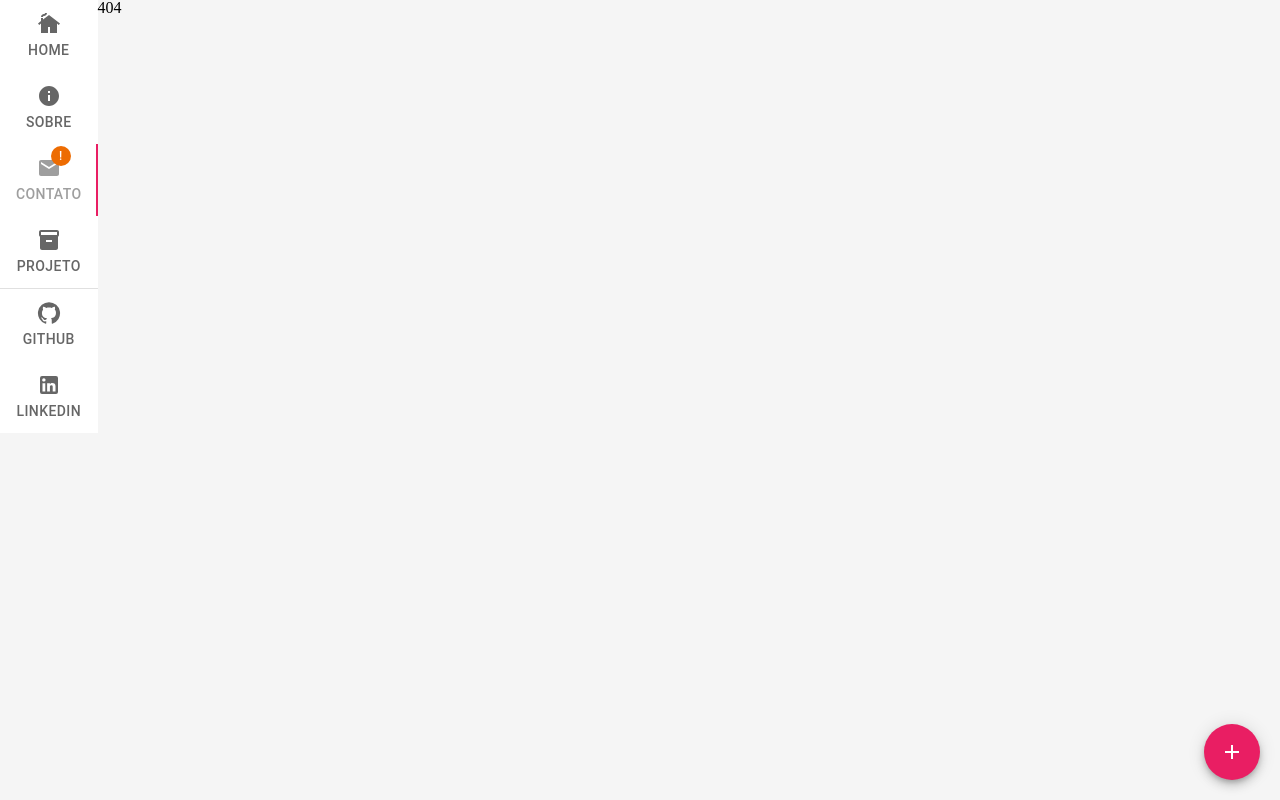
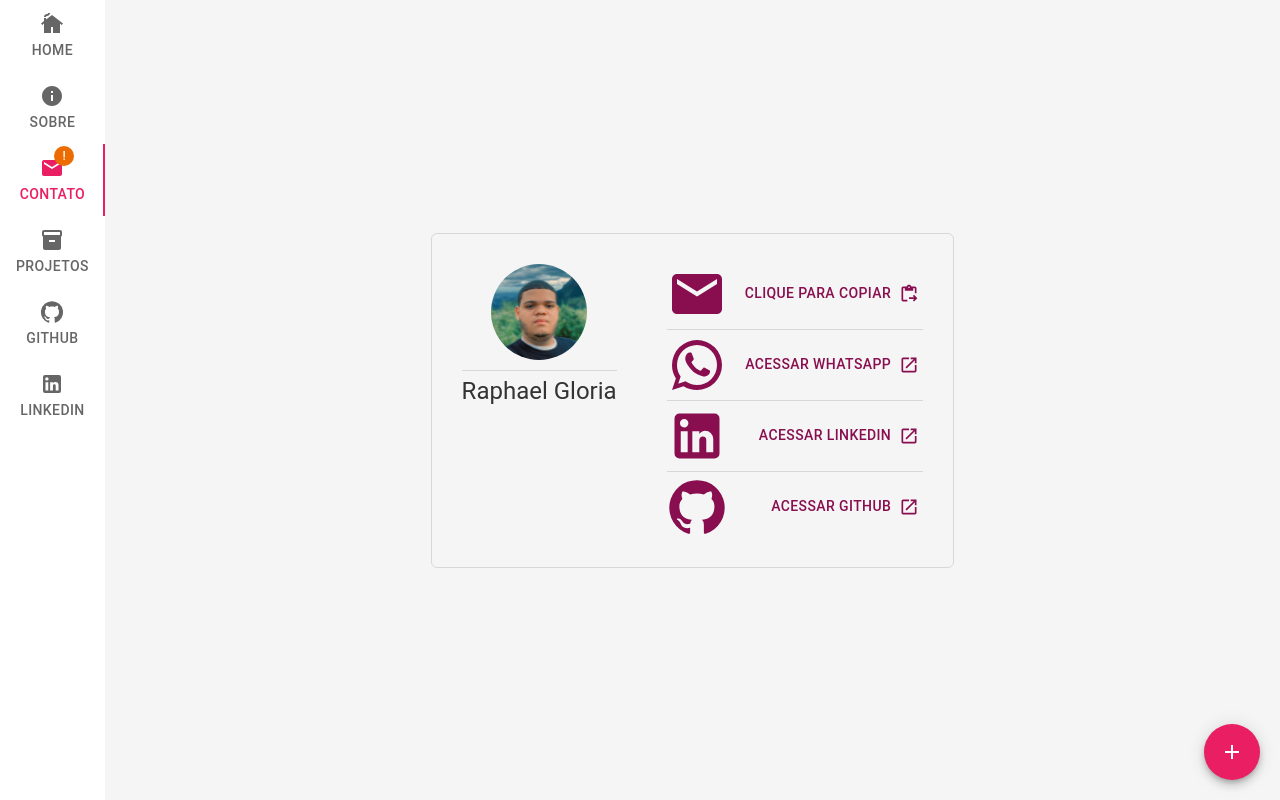
Before and after one commit to rapha021/portfolio-rapha, a React (Vite) app: page /contact in a window 1280 px wide. Before the commit this address had no page. Built offline with nearby package versions, Linux system fonts and the light colour scheme.

Commit message:
feat: added contact page | fix: refatored some codes | feat: added some animations

```diff
--- a/src/Components/Card/index.tsx
+++ b/src/Components/Card/index.tsx
@@ -27,6 +27,7 @@ const CardProj = ({
       <Card
         sx={{
           maxWidth: { xs: "300px", md: "350px" },
+          height: "100%",
           display: "flex",
           flexDirection: "column",
           justifyContent: "space-between",
--- a/src/Components/Header/index.tsx
+++ b/src/Components/Header/index.tsx
@@ -5,6 +5,8 @@ import {
   Grid,
   IconButton,
   Link,
+  LinkProps,
+  LinkTypeMap,
   ListItem,
   ListItemButton,
   ListItemIcon,
@@ -24,17 +26,29 @@ import InventoryIcon from "@mui/icons-material/Inventory"
 import GitHubIcon from "@mui/icons-material/GitHub"
 import LinkedInIcon from "@mui/icons-material/LinkedIn"
 
-import { useState } from "react"
+import { ReactNode, useState } from "react"
 
 import { useLocation, useNavigate } from "react-router-dom"
 import { useThemeContext } from "../../contexts/darkmode.context"
 
 import { Link as LinkRouter } from "react-router-dom"
+import { OverridableComponent } from "@mui/material/OverridableComponent"
 
-interface TabPanelProps {
+interface ITabPanelProps {
   children?: React.ReactNode
   index: number
   value: number
+}
+
+interface ITabs {
+  label: string
+  icon: JSX.Element
+  value?: string
+  component: any
+  to?: string
+  disabled?: boolean
+  href?: string
+  target?: string
 }
 
 const Header = () => {
@@ -44,7 +58,60 @@ const Header = () => {
 
   const desktop = useMediaQuery("(min-width:1200px)")
 
-  const { dark, theme } = useThemeContext()
+  const { dark } = useThemeContext()
+
+  const tabs: ITabs[] = [
+    {
+      label: "Home",
+      icon: <CottageIcon />,
+      value: "/",
+      component: LinkRouter,
+      to: "/",
+      disabled: false,
+    },
+    {
+      label: "Sobre",
+      icon: <InfoIcon />,
+      value: "/about",
+      component: LinkRouter,
+      to: "/about",
+      disabled: false,
+    },
+    {
+      label: "Contato",
+      icon: (
+        <Badge badgeContent="!" color="warning">
+          <EmailIcon />
+        </Badge>
+      ),
+      value: "/contact",
+      component: LinkRouter,
+      to: "/contact",
+      disabled: false,
+    },
+    {
+      label: "Projetos",
+      icon: <InventoryIcon />,
+      value: "/projects",
+      component: LinkRouter,
+      to: "/projects",
+    },
+    {
+      label: "GitHub",
+      icon: <GitHubIcon />,
+      component: Link,
+      href: "https://github.com/rapha021/",
+      target: "_blank",
+    },
+    {
+      label: "LinkedIn",
+      icon: <LinkedInIcon />,
+      component: Link,
+      href: "https://linkedin.com/in/raphaelgloria/",
+      target: "_blank",
+    },
+  ]
+
   return (
     <>
       {desktop ? (
@@ -57,60 +124,19 @@ const Header = () => {
         >
           <Grid item>
             <Tabs value={location} variant="scrollable" orientation="vertical">
-              <Tab
-                label="Home"
-                icon={<CottageIcon />}
-                value="/"
-                component={LinkRouter}
-                to="/"
-              />
-
-              <Tab
-                label="Sobre"
-                icon={<InfoIcon />}
-                value="/about"
-                component={LinkRouter}
-                to="/about"
-              />
-
-              <Tab
-                label="Contato"
-                icon={
-                  <Badge badgeContent="!" color="warning">
-                    <EmailIcon />
-                  </Badge>
-                }
-                value="/contact"
-                component={LinkRouter}
-                to="/contact"
-                disabled
-              />
-
-              <Tab
-                label="Projeto"
-                icon={<InventoryIcon />}
-                value="/projects"
-                component={LinkRouter}
-                to="/projects"
-              />
-
-              <Divider />
-
-              <Tab
-                label="GitHub"
-                icon={<GitHubIcon />}
-                component={Link}
-                href="https://github.com/rapha021/"
-                target="_blank"
-              />
-
-              <Tab
-                label="LinkedIn"
-                icon={<LinkedInIcon />}
-                component={Link}
-                href="https://linkedin.com/in/raphaelgloria/"
-                target="_blank"
-              />
+              {tabs.map((tab) => (
+                <Tab
+                  label={tab.label}
+                  icon={tab.icon}
+                  value={tab.value}
+                  component={tab.component}
+                  to={tab.to}
+                  disabled={tab.disabled}
+                  href={tab.href}
+                  target={tab.target}
+                  key={tab.label}
+                />
+              ))}
             </Tabs>
           </Grid>
         </Grid>
@@ -164,7 +190,6 @@ const Header = () => {
                   setOpen(false)
                 }}
                 selected={location === "/contact"}
-                disabled
               >
                 <ListItemIcon>
                   <EmailIcon />
--- a/src/Components/ThemeButton/index.tsx
+++ b/src/Components/ThemeButton/index.tsx
@@ -56,7 +56,7 @@ const ThemeButton = () => {
       <SpeedDial
         ariaLabel="Teste"
         sx={{
-          position: "absolute",
+          position: "fixed",
           bottom: "20px",
           right: "20px",
         }}
--- /dev/null
+++ b/src/Pages/Contact/index.tsx
@@ -0,0 +1,156 @@
+import {
+  ContentPasteGo,
+  Email,
+  GitHub,
+  LinkedIn,
+  OpenInNew,
+  WhatsApp,
+} from "@mui/icons-material"
+import {
+  Avatar,
+  Divider,
+  Zoom,
+  Stack,
+  Typography,
+  Button,
+  Link,
+} from "@mui/material"
+import { useState } from "react"
+import { toast } from "react-toastify"
+import { useThemeContext } from "../../contexts/darkmode.context"
+import { Container } from "./style"
+
+const Contact = () => {
+  const [email, setEmail] = useState(false)
+
+  const { dark } = useThemeContext()
+
+  return (
+    <Container>
+      <Zoom in={true} style={{ transitionDuration: "500ms" }}>
+        <Stack
+          direction={["column", "row"]}
+          border={
+            dark
+              ? "1px solid rgba(255, 255, 255, 0.12)"
+              : "1px solid rgba(0, 0, 0, 0.12)"
+          }
+          borderRadius="6px"
+          p="30px"
+          gap={["10px", "50px"]}
+          width={{ xs: "70%", sm: "max-content" }}
+        >
+          <Stack direction="column" spacing="10px" alignItems="center">
+            <Avatar
+              alt="Raphael Gloria"
+              src="/assets/rapha.jpeg"
+              sx={{ width: 96, height: 96 }}
+            />
+
+            <Typography variant="h5" lineHeight="40px">
+              <Divider />
+              Raphael Gloria
+            </Typography>
+          </Stack>
+
+          <Stack direction="column" spacing="5px">
+            <Stack
+              direction="row"
+              spacing="10px"
+              alignItems="center"
+              justifyContent="space-between"
+            >
+              <Email color="secondary" sx={{ fontSize: "60px" }} />
+
+              <Button
+                variant="text"
+                color="secondary"
+                endIcon={<ContentPasteGo />}
+                onClick={() => {
+                  setEmail(true)
+                  navigator.clipboard.writeText("rapha.gloria@gmail.com")
+                  toast.info("Email copiado!", {
+                    autoClose: 2300,
+                    theme: dark ? "dark" : "light",
+                  })
+
+                  setTimeout(() => {
+                    setEmail(false)
+                  }, 3000)
+                }}
+              >
+                {email ? "Email copiado!" : "Clique para copiar"}
+              </Button>
+            </Stack>
+            <Divider />
+
+            <Stack
+              direction="row"
+              spacing="10px"
+              alignItems="center"
+              justifyContent="space-between"
+            >
+              <WhatsApp color="secondary" sx={{ fontSize: "60px" }} />
+              <Button
+                variant="text"
+                color="secondary"
+                endIcon={<OpenInNew />}
+                LinkComponent={Link}
+                href="https://wa.me/5521977393115"
+                target="_blank"
+              >
+                Acessar Whatsapp
+              </Button>
+            </Stack>
+
+            <Divider />
+
+            <Stack
+              direction="row"
+              spacing="10px"
+              alignItems="center"
+              justifyContent="space-between"
+            >
+              <LinkedIn color="secondary" sx={{ fontSize: "60px" }} />
+
+              <Button
+                variant="text"
+                color="secondary"
+                endIcon={<OpenInNew />}
+                LinkComponent={Link}
+                href="https://linkedin.com/in/raphaelgloria"
+                target="_blank"
+              >
+                Acessar LinkedIn
+              </Button>
+            </Stack>
+
+            <Divider />
+
+            <Stack
+              direction="row"
+              spacing="10px"
+              alignItems="center"
+              justifyContent="space-between"
+            >
+              <GitHub color="secondary" sx={{ fontSize: "60px" }} />
+
+              <Button
+                variant="text"
+                color="secondary"
+                endIcon={<OpenInNew />}
+                LinkComponent={Link}
+                href="https://github.com/rapha021"
+                target="_blank"
+              >
+                Acessar GitHub
+              </Button>
+            </Stack>
+          </Stack>
+        </Stack>
+      </Zoom>
+    </Container>
+  )
+}
+
+export default Contact
--- /dev/null
+++ b/src/Pages/Contact/style.ts
@@ -0,0 +1,11 @@
+import styled from "styled-components"
+
+export const Container = styled.div`
+  display: flex;
+  flex-direction: column;
+  justify-content: center;
+  align-items: center;
+
+  width: 100%;
+  height: 100vh;
+`
--- a/src/Pages/Home/style.css
+++ b/src/Pages/Home/style.css
@@ -16,7 +16,7 @@
   justify-content: center;
   align-items: center;
 
-  background-image: url(background.svg);
+  background-image: url(/assets/background.svg);
   background-size: cover;
   background-position: center;
   background-repeat: no-repeat;
--- a/src/routes/routes.tsx
+++ b/src/routes/routes.tsx
@@ -1,5 +1,6 @@
 import { Routes, Route } from "react-router-dom"
 import About from "../Pages/About"
+import Contact from "../Pages/Contact"
 import Home from "../Pages/Home"
 import Projects from "../Pages/Projects"
 
@@ -12,6 +13,7 @@ const MainRoutes = () => {
         <Route path="/" element={<Home />} />
         <Route path="/about" element={<About />} />
         <Route path="/projects" element={<Projects />} />
+        <Route path="/contact" element={<Contact />} />
       </Routes>
     </>
   )
```
Also changed, not shown: src/Pages/Home/index.tsx (+9 -1 lines), src/Pages/Projects/index.tsx (+11 -1 lines), public/assets/rapha.jpeg (added).
